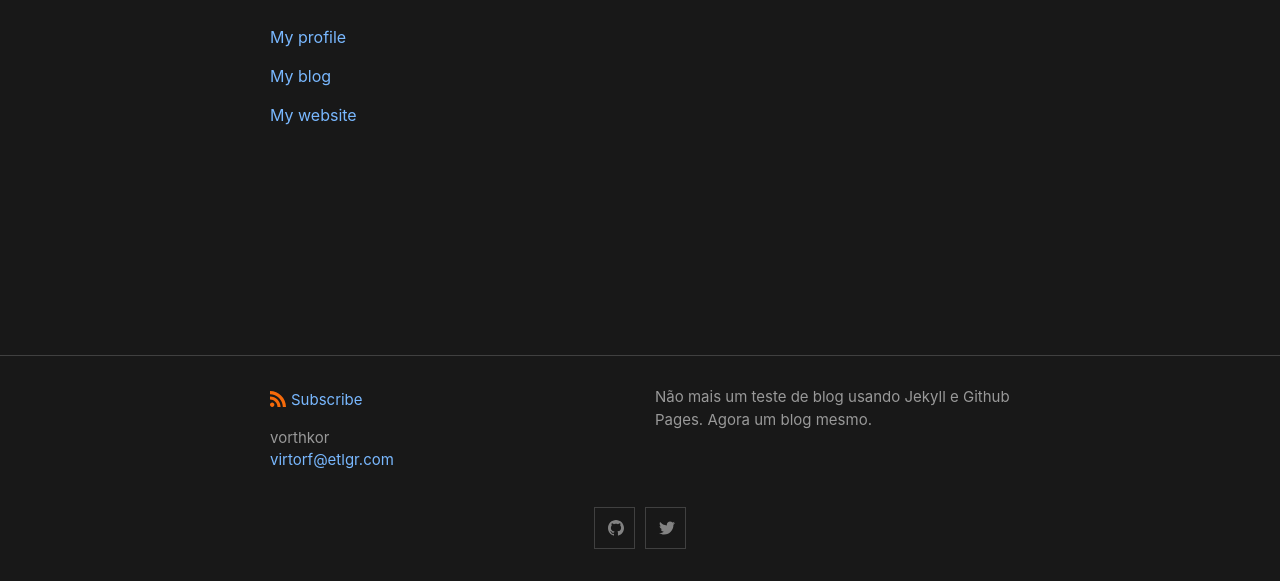
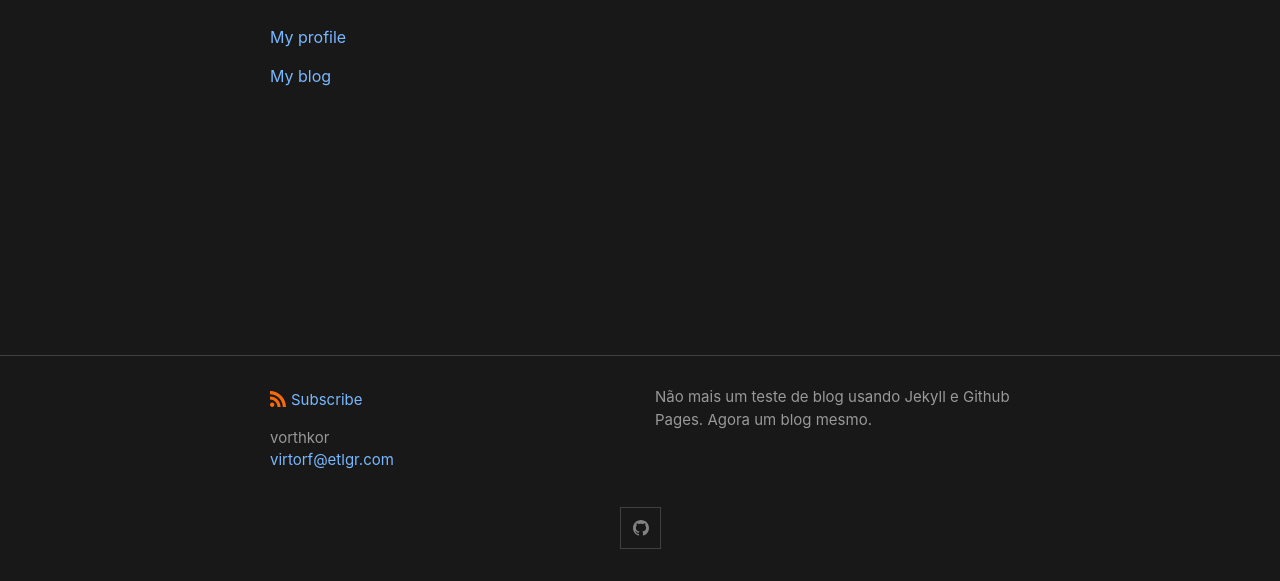
Before and after one commit to vorthkor/victao-blog, a Jekyll site: the page built from about.md, in a window 1280 px wide. Shown: the part 316-897 px from the top of the page. Built offline with Jekyll 4.4.1, drawn with Linux system fonts in a browser that asks for light colours.

Commit message:
update about

```diff
--- a/_config.yml
+++ b/_config.yml
@@ -13,7 +13,6 @@ minima:
 
   # generate social links in footer
   social_links:
-    twitter: mf4raday
     github:  vorthkor
 
 # If you want to link only specific pages in your header, uncomment
--- a/about.md
+++ b/about.md
@@ -12,5 +12,3 @@ This is the base Jekyll theme. And I made a copy just to add this page about me
 [My profile](https://github.com/vorthkor)
 
 [My blog](https://vorthkor.github.io/victao-blog/)
-
-[My website](https://vorthkor.github.io/wikitao/)
```
